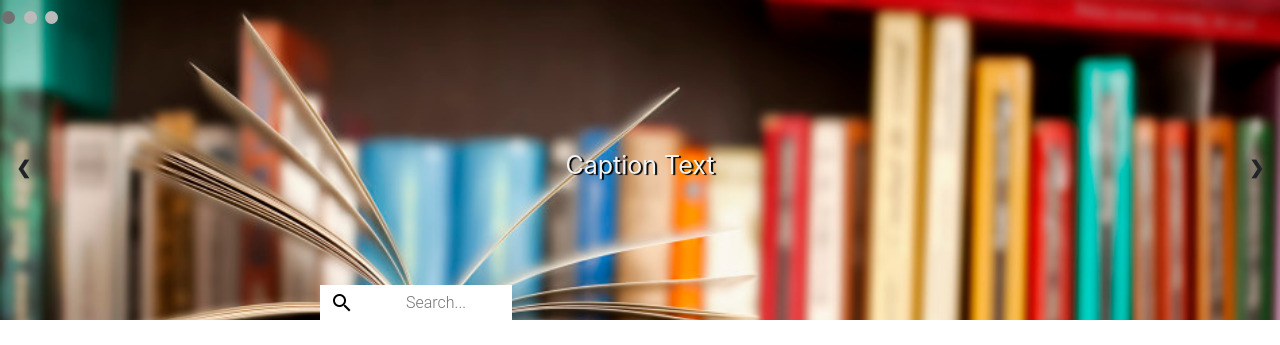
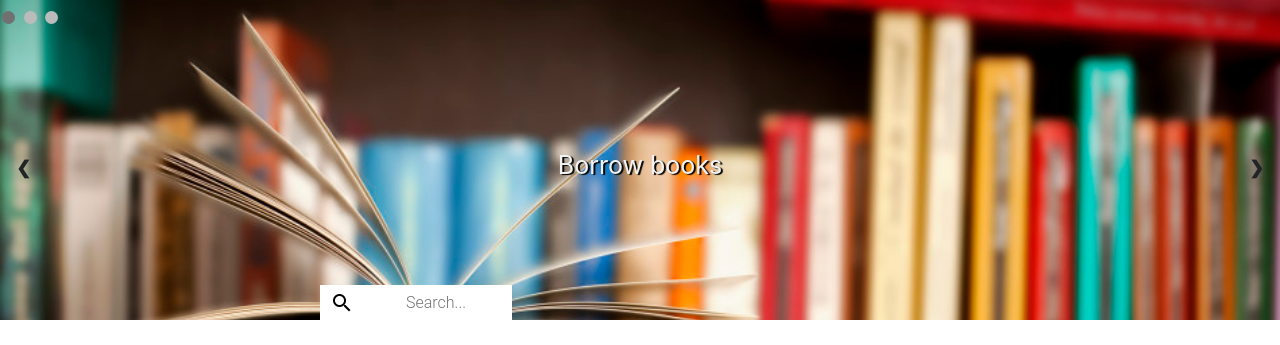
Before and after one commit to DrH97/SE-Project, a PHP site: page /books.html in a window 1280 px wide. Shown: the top 345 px of the page. Run offline with PHP 8.4, Linux system fonts and the light colour scheme.

Commit message:
Changed slider texts

```diff
--- a/books.html
+++ b/books.html
@@ -18,19 +18,19 @@
 		<div class="mySlides sfade">
 			<div class="numbertext">1 / 3</div>
 			<img src="images/lib%201.jpg">
-			<div class="text">Caption Text</div>
+			<div class="text">Borrow books</div>
 	  	</div>
 
 		<div class="mySlides sfade">
 			<div class="numbertext">2 / 3</div>
 			<img src="images/lib%202.jpg">
-			<div class="text">Caption Two</div>
+			<div class="text">Lease Books</div>
 		</div>
 
 		<div class="mySlides sfade">
 			<div class="numbertext">3 / 3</div>
 			<img src="images/lib%203.jpg">
-			<div class="text">Caption Three</div>
+			<div class="text">Love Books???</div>
 		</div>
 
 		  <a class="prev" onclick="plusSlides(-1)">&#10094;</a>
--- a/css/books.css
+++ b/css/books.css
@@ -114,7 +114,7 @@
 	sz-index: 100;
 	position: relative;
 	top: -35px;
-	font-family: 'Roboto light'
+	font-family: 'Roboto light';
 }
 
 .s-icon{
--- a/js/books.js
+++ b/js/books.js
@@ -38,6 +38,7 @@ function showSlides(n) {
   dots[slideIndex-1].className += " active";
 }
 
+setTimeout(showSlides(2), 3000);
 
 // Get the modal
 var modal = document.getElementById('myModal');
```
